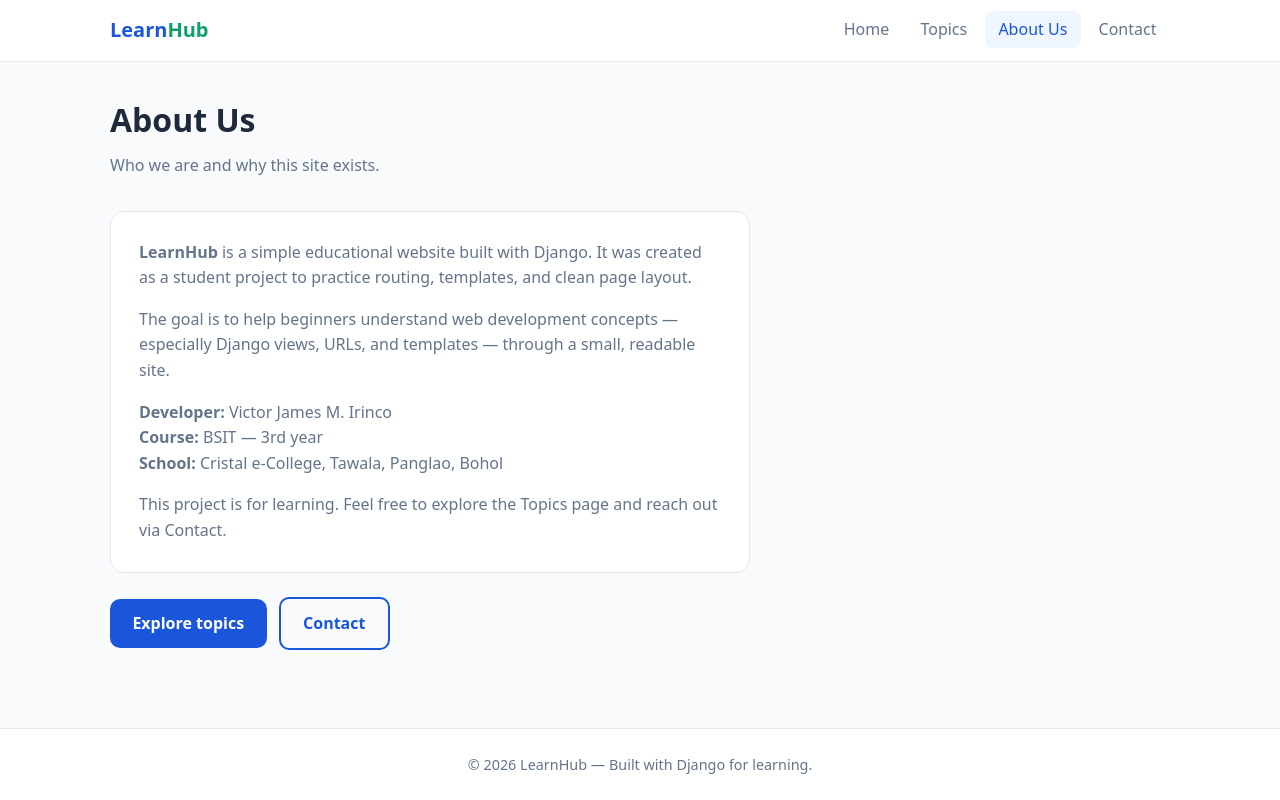
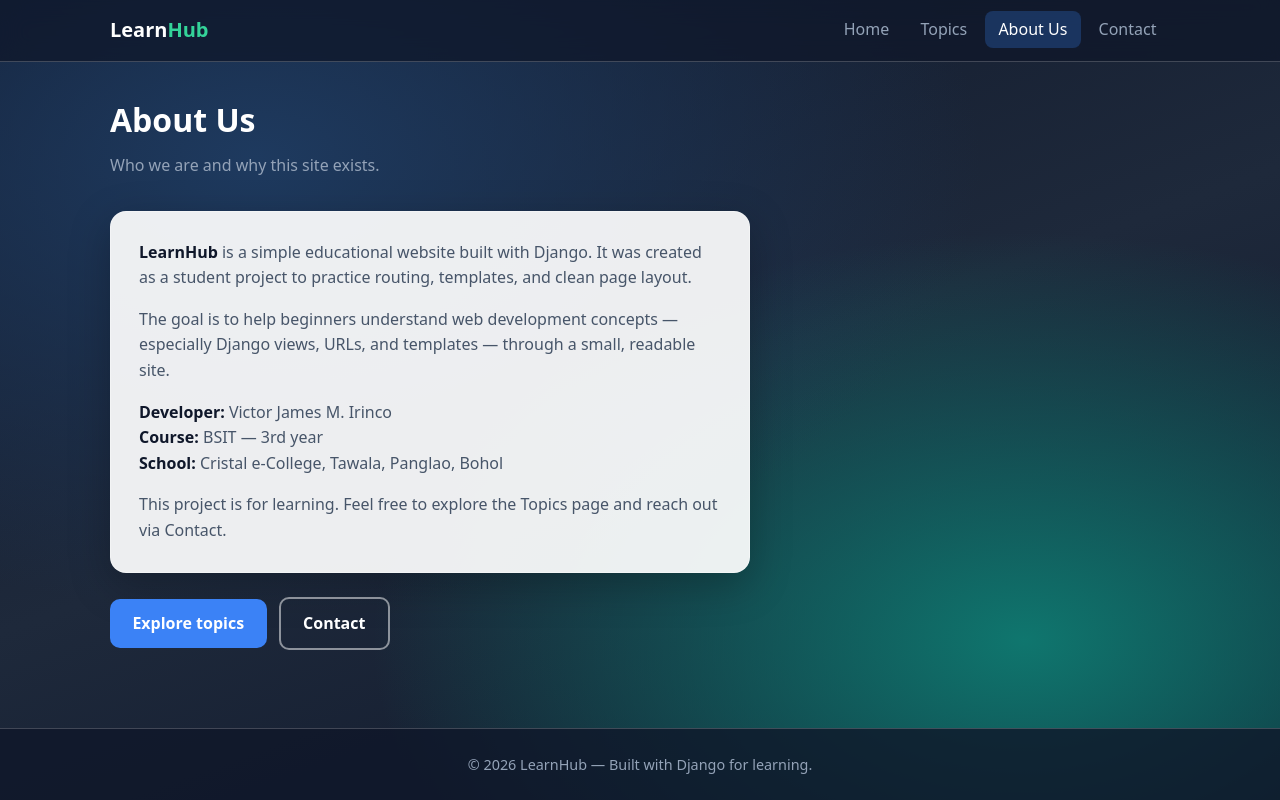
Before and after one commit to irincovictor-cmd/djangoFileTTH, a Django app: page /about/ in a window 1280 px wide. Run offline with Django 5.2, Linux system fonts and the light colour scheme.

Commit message:
Dark contrasting background, center layout, glassmorphism styles

```diff
--- a/api/templates/base.html
+++ b/api/templates/base.html
@@ -6,21 +6,26 @@
     <title>{% block title %}LearnHub{% endblock %} | Educational Site</title>
     <style>
         :root {
-            --primary: #1a56db;
-            --primary-dark: #1e429f;
-            --accent: #0e9f6e;
-            --bg: #f8fafc;
-            --text: #1e293b;
-            --muted: #64748b;
-            --card: #ffffff;
-            --line: #e2e8f0;
+            --primary: #3b82f6;
+            --primary-dark: #2563eb;
+            --accent: #34d399;
+            --text: #f1f5f9;
+            --muted: #94a3b8;
+            --card: rgba(255, 255, 255, 0.92);
+            --card-text: #0f172a;
+            --line: rgba(255, 255, 255, 0.2);
         }
 
         * { box-sizing: border-box; margin: 0; padding: 0; }
 
         body {
             font-family: system-ui, -apple-system, 'Segoe UI', Roboto, sans-serif;
-            background: var(--bg);
+            /* Contrasting background so white/glass cards stand out */
+            background:
+                radial-gradient(ellipse at 20% 20%, #1e3a5f 0%, transparent 50%),
+                radial-gradient(ellipse at 80% 80%, #0f766e 0%, transparent 45%),
+                linear-gradient(160deg, #0f172a 0%, #1e293b 50%, #0f172a 100%);
+            background-attachment: fixed;
             color: var(--text);
             line-height: 1.6;
             min-height: 100vh;
@@ -29,7 +34,9 @@
         }
 
         .navbar {
-            background: var(--card);
+            background: rgba(15, 23, 42, 0.75);
+            backdrop-filter: blur(12px);
+            -webkit-backdrop-filter: blur(12px);
             border-bottom: 1px solid var(--line);
             position: sticky;
             top: 0;
@@ -49,7 +56,7 @@
         .logo {
             font-weight: 800;
             font-size: 1.25rem;
-            color: var(--primary);
+            color: #fff;
             text-decoration: none;
         }
 
@@ -73,8 +80,8 @@
 
         .nav-links a:hover,
         .nav-links a.active {
-            color: var(--primary);
-            background: #eff6ff;
+            color: #fff;
+            background: rgba(59, 130, 246, 0.25);
         }
 
         .btn {
@@ -98,12 +105,13 @@
 
         .btn-ghost {
             background: transparent;
-            color: var(--primary);
-            border: 2px solid var(--primary);
+            color: #fff;
+            border: 2px solid rgba(255, 255, 255, 0.5);
         }
 
         .btn-ghost:hover {
-            background: #eff6ff;
+            background: rgba(255, 255, 255, 0.1);
+            border-color: #fff;
         }
 
         main {
@@ -114,9 +122,24 @@
             padding: 2rem 1.25rem 3rem;
         }
 
+        /* Center About / Contact content */
+        .page-center {
+            display: flex;
+            flex-direction: column;
+            align-items: center;
+            text-align: center;
+            width: 100%;
+        }
+
+        .page-center .page-title,
+        .page-center .page-sub {
+            text-align: center;
+        }
+
         .page-title {
             font-size: 2rem;
             margin-bottom: 0.5rem;
+            color: #fff;
         }
 
         .page-sub {
@@ -139,11 +162,12 @@
             font-size: clamp(2rem, 4vw, 2.75rem);
             line-height: 1.2;
             margin-bottom: 1rem;
+            color: #fff;
         }
 
         .hero h1 em {
             font-style: normal;
-            color: var(--primary);
+            color: var(--accent);
         }
 
         .hero p {
@@ -160,11 +184,12 @@
         }
 
         .hero-card {
-            background: linear-gradient(145deg, #1a56db, #0e9f6e);
+            background: linear-gradient(145deg, #1d4ed8, #059669);
             color: #fff;
             border-radius: 16px;
             padding: 2rem;
-            box-shadow: 0 12px 40px rgba(26, 86, 219, 0.25);
+            box-shadow: 0 12px 40px rgba(0, 0, 0, 0.35);
+            border: 1px solid rgba(255, 255, 255, 0.15);
         }
 
         .hero-card h3 { margin-bottom: 0.75rem; }
@@ -172,6 +197,7 @@
             list-style: none;
             display: grid;
             gap: 0.5rem;
+            text-align: left;
         }
         .hero-card li::before {
             content: "✓ ";
@@ -186,40 +212,94 @@
 
         .card {
             background: var(--card);
-            border: 1px solid var(--line);
+            color: var(--card-text);
+            border: 1px solid rgba(255, 255, 255, 0.35);
             border-radius: 14px;
             padding: 1.5rem;
             transition: 0.15s;
+            box-shadow: 0 8px 24px rgba(0, 0, 0, 0.2);
         }
 
         .card:hover {
-            border-color: #bfdbfe;
-            box-shadow: 0 8px 24px rgba(0,0,0,0.06);
+            transform: translateY(-2px);
+            box-shadow: 0 12px 32px rgba(0, 0, 0, 0.3);
         }
 
         .card .tag {
             display: inline-block;
             font-size: 0.75rem;
             font-weight: 600;
-            color: var(--primary);
-            background: #eff6ff;
+            color: var(--primary-dark);
+            background: #dbeafe;
             padding: 0.2rem 0.55rem;
             border-radius: 999px;
             margin-bottom: 0.75rem;
         }
 
         .card h3 { margin-bottom: 0.4rem; font-size: 1.15rem; }
-        .card p { color: var(--muted); font-size: 0.95rem; }
+        .card p { color: #475569; font-size: 0.95rem; }
 
+        /* Solid content box (About) */
         .content-box {
             background: var(--card);
-            border: 1px solid var(--line);
-            border-radius: 14px;
+            color: var(--card-text);
+            border: 1px solid rgba(255, 255, 255, 0.35);
+            border-radius: 16px;
             padding: 1.75rem;
             max-width: 640px;
+            width: 100%;
+            text-align: left;
+            box-shadow: 0 12px 40px rgba(0, 0, 0, 0.25);
         }
 
-        .content-box p { margin-bottom: 1rem; color: var(--muted); }
+        .content-box p { margin-bottom: 1rem; color: #475569; }
+        .content-box strong { color: var(--card-text); }
+
+        /* Glassmorphism card (Contact form) */
+        .glass-card {
+            width: 100%;
+            max-width: 480px;
+            padding: 2rem;
+            border-radius: 20px;
+            background: rgba(255, 255, 255, 0.12);
+            backdrop-filter: blur(16px);
+            -webkit-backdrop-filter: blur(16px);
+            border: 1px solid rgba(255, 255, 255, 0.25);
+            box-shadow:
+                0 8px 32px rgba(0, 0, 0, 0.3),
+                inset 0 1px 0 rgba(255, 255, 255, 0.15);
+            text-align: left;
+        }
+
+        .glass-card label {
+            color: #e2e8f0;
+        }
+
+        .glass-card input,
+        .glass-card textarea {
+            width: 100%;
+            padding: 0.7rem 0.9rem;
+            border-radius: 10px;
+            border: 1px solid rgba(255, 255, 255, 0.25);
+            background: rgba(255, 255, 255, 0.1);
+            color: #fff;
+            font-size: 1rem;
+            font-family: inherit;
+            backdrop-filter: blur(4px);
+        }
+
+        .glass-card input::placeholder,
+        .glass-card textarea::placeholder {
+            color: rgba(226, 232, 240, 0.55);
+        }
+
+        .glass-card input:focus,
+        .glass-card textarea:focus {
+            outline: none;
+            border-color: var(--primary);
+            background: rgba(255, 255, 255, 0.16);
+            box-shadow: 0 0 0 3px rgba(59, 130, 246, 0.35);
+        }
 
         .form-group { margin-bottom: 1rem; }
 
@@ -234,30 +314,32 @@
         .form-group textarea {
             width: 100%;
             padding: 0.65rem 0.85rem;
-            border: 1px solid var(--line);
+            border: 1px solid #e2e8f0;
             border-radius: 8px;
             font-size: 1rem;
             font-family: inherit;
         }
 
-        .form-group input:focus,
-        .form-group textarea:focus {
-            outline: none;
-            border-color: var(--primary);
-            box-shadow: 0 0 0 3px #dbeafe;
+        .success {
+            background: rgba(16, 185, 129, 0.2);
+            color: #a7f3d0;
+            border: 1px solid rgba(52, 211, 153, 0.4);
+            padding: 0.85rem 1rem;
+            border-radius: 10px;
+            margin-bottom: 1rem;
         }
 
-        .success {
-            background: #d1fae5;
-            color: #065f46;
-            padding: 0.85rem 1rem;
-            border-radius: 8px;
-            margin-bottom: 1rem;
+        .actions-row {
+            margin-top: 1.5rem;
+            display: flex;
+            flex-wrap: wrap;
+            gap: 0.75rem;
+            justify-content: center;
         }
 
         footer {
             border-top: 1px solid var(--line);
-            background: var(--card);
+            background: rgba(15, 23, 42, 0.8);
             padding: 1.5rem 1.25rem;
             text-align: center;
             color: var(--muted);
@@ -269,7 +351,6 @@
 
     <header class="navbar">
         <div class="nav-inner">
-            <!-- Home goes to / which works on localhost:8081 -->
             <a href="/" class="logo">Learn<span>Hub</span></a>
             <ul class="nav-links">
                 <li>
```
